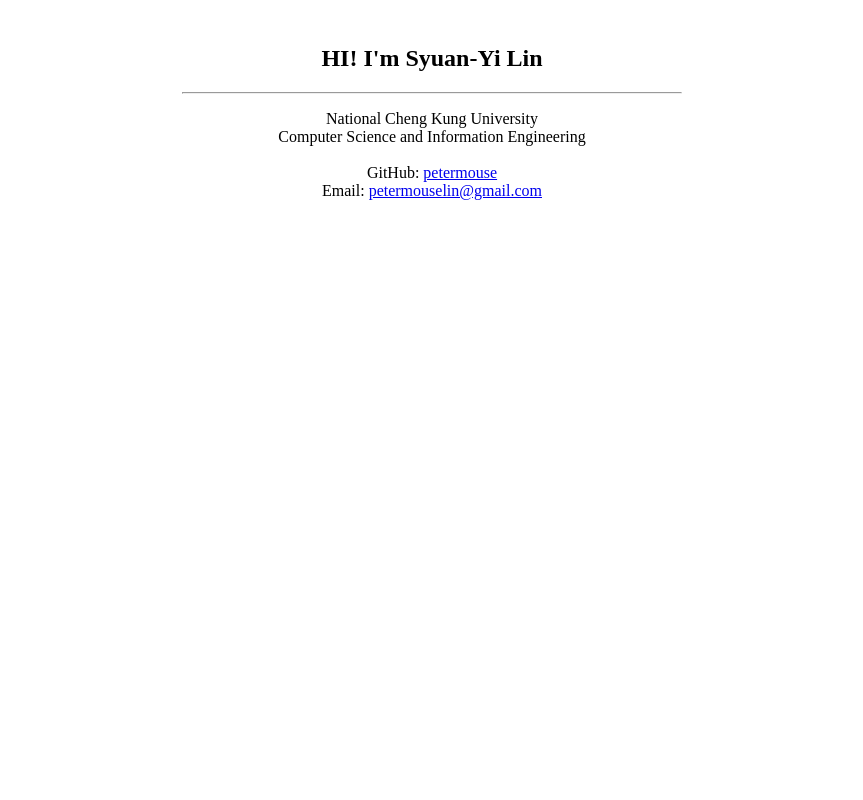
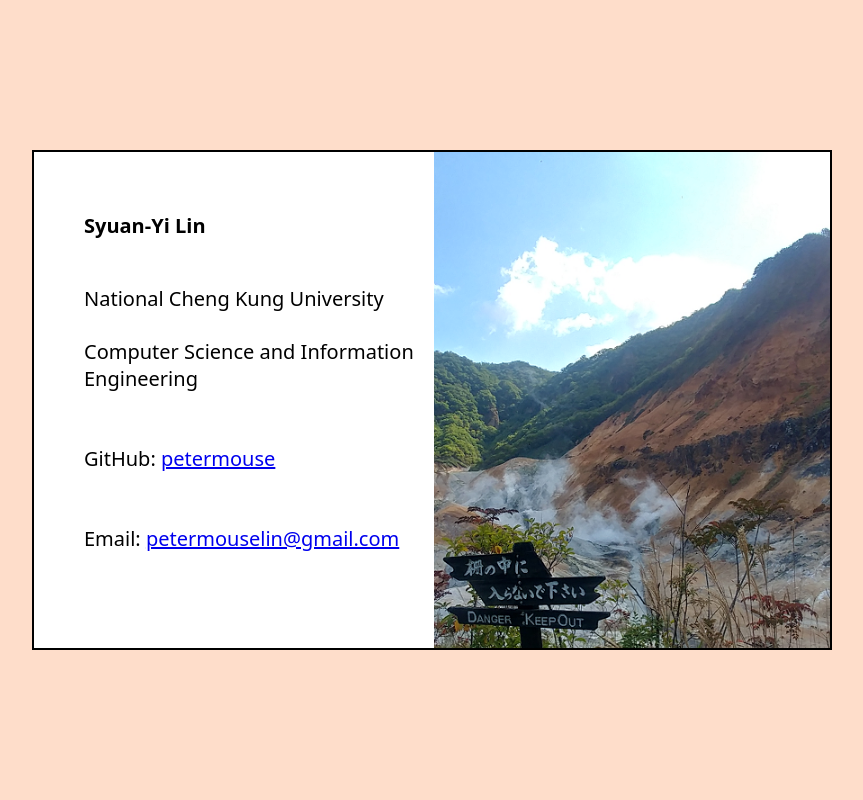
Before and after one commit to petermouse/wp2017, a plain HTML site: page index.html in a window 1280 px wide. Shown: the whole page, without its empty margins (208-1071 px from the left). Drawn offline with nearby package versions, Linux system fonts and the light colour scheme.

Commit message:
Make resume dynamic

```diff
--- a/css/style.css
+++ b/css/style.css
@@ -1,5 +1,72 @@
-div {
-    margin: 45px auto;
-    text-align: center;
-    width: 500px;
+body {
+    margin: 0px;
+    padding: 0px;
+    display: flex;
+    flex-direction: column;
+    flex-wrap: nowrap;
+    min-height: 100vh;
+    background-color: #FEDDCA;
 }
+
+#header, #footer {
+    width: 100%;
+    flex: 1 1 auto;
+}
+
+#middle {
+    flex: 0 1 auto;
+    width: 800px;
+    height: 500px;
+    border: 2px solid;
+    box-sizing: border-box;
+    margin: 0px auto;
+    overflow: hidden;
+    position: relative;
+}
+
+#content {
+    position: absolute;
+    top: 0px;
+    left: 0px;
+    margin: 20px;
+    height: calc(100% - 40px);
+    min-width: 400px;
+}
+
+.block {
+    position: relative;
+    min-height: 50px;
+    min-width: 100px;
+    margin: 30px;
+}
+
+.text {
+    position: absolute;
+    bottom: 0px;
+    display: none;
+    padding: auto;
+    font-family: "system-ui";
+    font-size: 125%;
+}
+
+#middle img.mask {
+    position: absolute;
+    left: -800px;
+    z-index: -1;
+}
+
+#middle img.bg {
+    position: relative;
+    left: -30px;
+    top: -30px;
+
+    z-index: -2;
+    visibility: hidden;
+}
+
+
+#middle img.bg.animate {
+    transform-origin: 0px 0px;
+    transition-duration: 1.6s;
+    transform: scale(0.9);
+}
--- a/index.html
+++ b/index.html
@@ -6,16 +6,32 @@
         <title>resume</title>
     </head>
     <body>
-        <div>
-            <h2>HI! I'm Syuan-Yi Lin</h2>
-            <hr />
-            <p>
-                National Cheng Kung University<br />
-                Computer Science and Information Engineering<br />
-                <br />
-                GitHub: <a href="https://github.com/petermouse">petermouse</a><br />
-                Email: <a href="mailto:petermouselin@gmail.com">petermouselin@gmail.com</a>
-            </p>
+        <div id="header"></div>
+        <div id="middle">
+            <img class="mask enter leave" src="img/grey-mask.png">
+            <img class="mask leave" src="img/white-mask.png">
+            <img class="mask stop" src="img/white-mask.png">
+            <img class="bg" src="img/bg.png">
+            <div id="content">
+                <div class="block">&nbsp;
+                    <h1 id="a" class="text">Syuan-Yi Lin</h1>
+                </div>
+                <div class="block">&nbsp;
+                    <p class="text">National Cheng Kung University</p>
+                </div>
+                <div class="block">&nbsp;
+                    <p class="text">Computer Science and Information Engineering</p>
+                </div>
+                <div class="block">&nbsp;
+                    <p class="text">GitHub: <a href="https://github.com/petermouse">petermouse</a></p>
+                </div>
+                <div class="block">&nbsp;
+                    <p class="text">Email: <a href="mailto:petermouselin@gmail.com">petermouselin@gmail.com</a></p>
+                </div>
+            </div>
         </div>
+        <div id="footer"></div>
+        <script src="https://code.jquery.com/jquery-3.2.1.min.js" integrity="sha256-hwg4gsxgFZhOsEEamdOYGBf13FyQuiTwlAQgxVSNgt4=" crossorigin="anonymous"></script>
+        <script src="js/animate.js"></script>
     </body>
 </html>
--- /dev/null
+++ b/js/animate.js
@@ -0,0 +1,19 @@
+$("img.enter").animate({"left": "0px"}, 500, function() {
+    setTimeout(function() {
+        $("img.bg").css("visibility", "visible");
+        $("img.bg").addClass('animate');
+        $('img.stop').animate({"left": "-400px"}, 900);
+        $("img.leave").animate({"left": "800px"}, 600);
+        setTimeout(function() {
+
+            let ms = 0;
+            $('.text').each(function(index, element) {
+                setTimeout(function() {
+                    $(element).slideToggle("slow");
+                }, ms);
+                ms += 200;
+            })
+
+        }, 650);
+    }, 500)
+});
```
Also changed, not shown: img/bg.png (added), img/grey-mask.png (added), img/white-mask.png (added).
